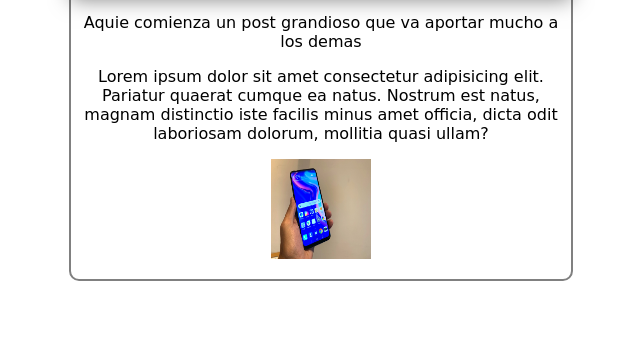
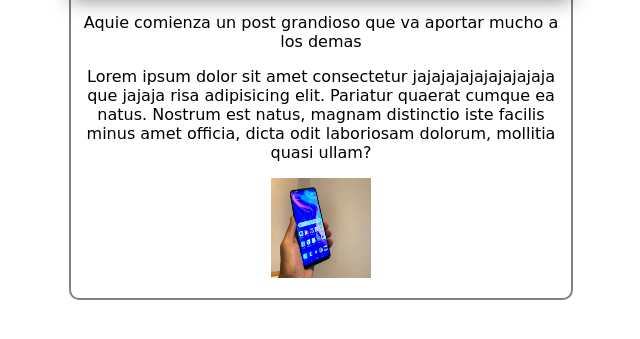
Before and after one commit to gelmer023/prueba, a plain HTML site: page index.html in a window 1280 px wide. Shown: the part 121-460 px from the top of the page, without its empty margins (319-959 px from the left). Drawn offline with Linux system fonts and the light colour scheme.

Commit message:
Me rei en el blog

```diff
--- a/index.html
+++ b/index.html
@@ -17,6 +17,7 @@
             </p>
             <p>
                 Lorem ipsum dolor sit amet consectetur
+                jajajajajajajajajaja que jajaja risa
                 adipisicing elit. Pariatur quaerat
                 cumque ea natus. Nostrum est natus, magnam distinctio iste facilis minus amet officia, dicta odit laboriosam dolorum, mollitia quasi ullam?
             </p>
```
